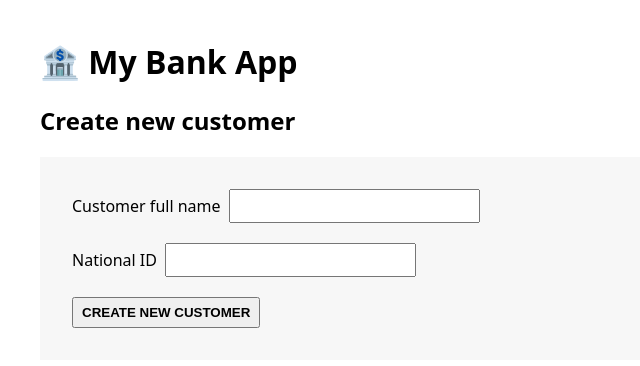
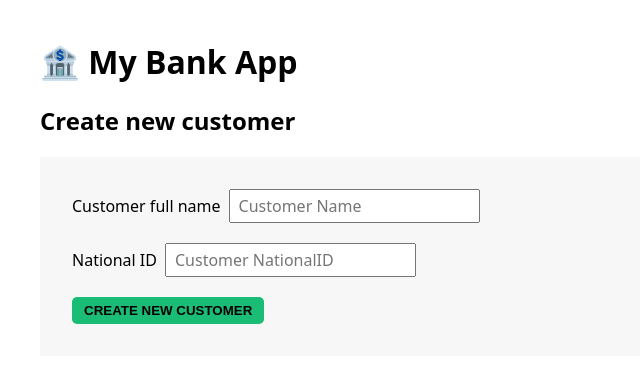
Before and after one commit to mugishaisaie/Redux-Intro, a React (Create React App) app: page / in a window 1280 px wide. Shown: the top 366 px of the page, without its empty margins (0-640 px from the left). Built offline with nearby package versions, Linux system fonts and the light colour scheme.

Commit message:
updating the App in general such as css

```diff
--- a/src/features/customers/CreateCustomer.js
+++ b/src/features/customers/CreateCustomer.js
@@ -20,14 +20,14 @@ function Customer() {
         <div>
           <label>Customer full name</label>
           <input
-            value={fullName}
+            value={fullName} placeholder="Customer Name"
             onChange={(e) => setFullName(e.target.value)}
           />
         </div>
         <div>
           <label>National ID</label>
           <input
-            value={nationalId}
+            value={nationalId} placeholder="Customer NationalID"
             onChange={(e) => setNationalId(e.target.value)}
           />
         </div>
--- a/src/features/customers/Customer.js
+++ b/src/features/customers/Customer.js
@@ -4,7 +4,7 @@ function Customer() {
   const customer = useSelector(store=> store.customer.fullName);
   console.log(customer)
 
-  return <h2>👋 Welcome, {customer}</h2>;
+  return <h2 className="customer">👋 Welcome, {customer}</h2>;
 }
 
 export default Customer;
--- a/src/index.css
+++ b/src/index.css
@@ -14,8 +14,11 @@ select {
 button {
   text-transform: uppercase;
   font-weight: bold;
-  padding: 6px 8px;
+  padding: 6px 12px;
   cursor: pointer;
+  background-color: rgb(27, 188, 118);
+  border-radius: 5px;
+  border: none;
 }
 
 .inputs {
@@ -25,6 +28,10 @@ button {
 
 .inputs > * + * {
   margin-top: 20px;
+}
+
+input{
+
 }
 
 .balance {
@@ -38,3 +45,9 @@ button {
   min-width: 180px;
   text-align: center;
 }
+
+h2 .customer{
+  background-color: rgb(28, 184, 111);
+  font-size: 1.3rem;
+  font-weight: bold;
+}
```
